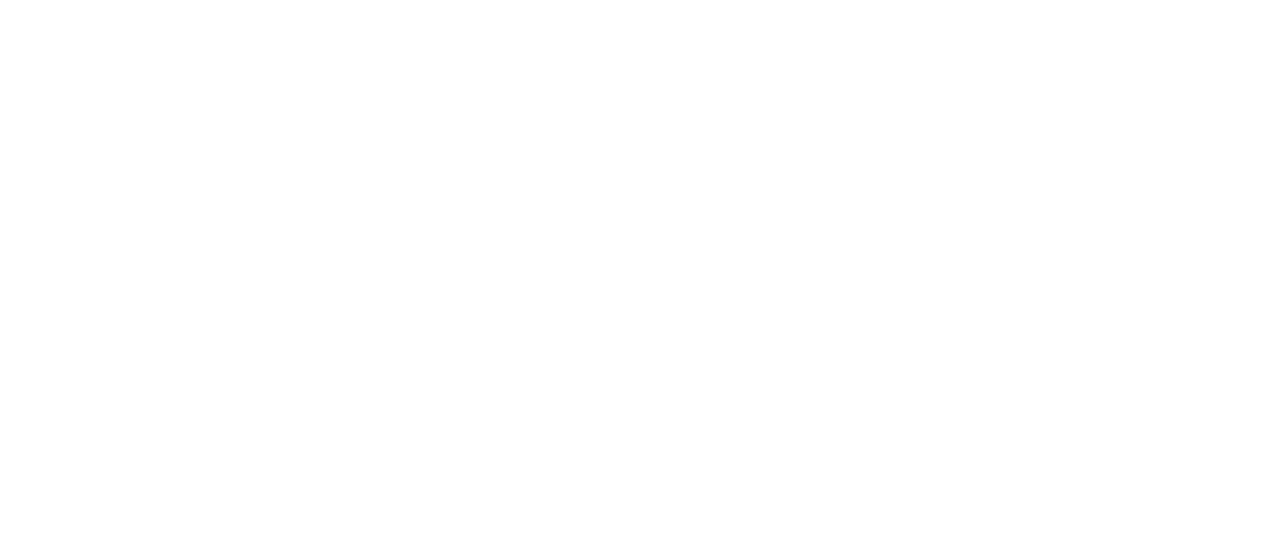
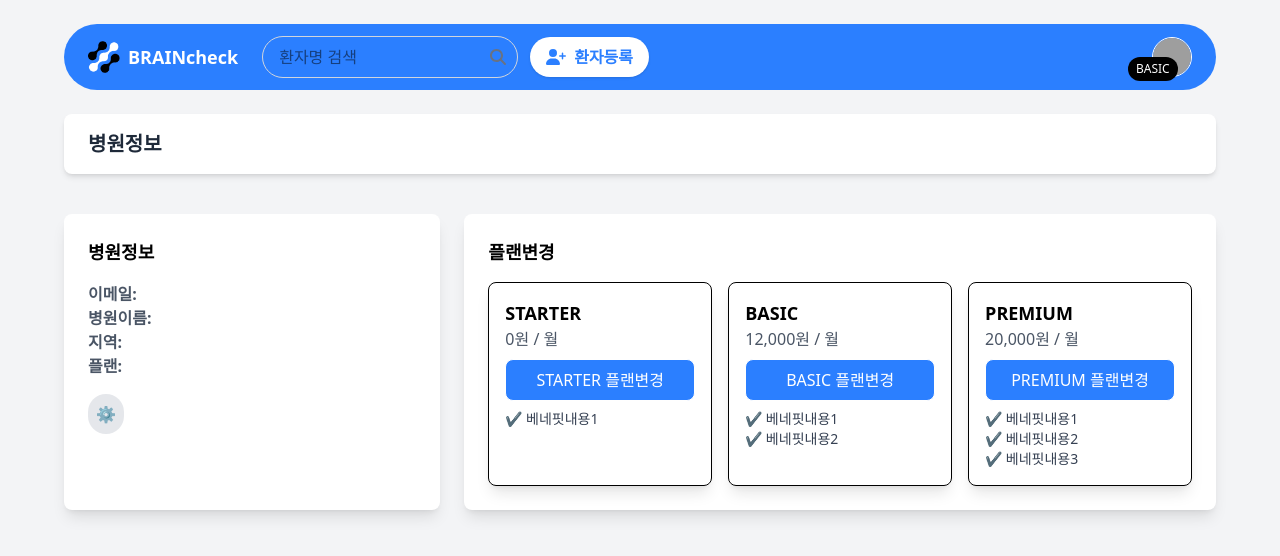
Before and after one commit to totorotail/vue-screening-test, a Vue app: page /hospital-info in a window 1280 px wide. Before the commit this address had no page. Shown: the top 556 px of the page. Built offline with nearby package versions, Linux system fonts and the light colour scheme; grey boxes are pictures that could not be loaded.

Commit message:
feat: hospital-info-page

```diff
--- a/src/components/LoginForm.vue
+++ b/src/components/LoginForm.vue
@@ -14,7 +14,7 @@
     if (!authStore.login(email.value, password.value)) {
         errorMessage.value = authStore.errorMessage;
     } else {
-        router.push('/signup');
+        router.push('/hospital-info'); // 로그인 성공 후 병원정보보기 페이지로 이동
     }
 };
 </script>
--- a/src/components/WideLogo.vue
+++ b/src/components/WideLogo.vue
@@ -1,11 +1,49 @@
 <script setup lang="ts">
+import { defineProps } from 'vue';
+import { FontAwesomeIcon } from '@fortawesome/vue-fontawesome';
+import { faMagnifyingGlass, faUserPlus } from '@fortawesome/free-solid-svg-icons';
+
+// Props 정의
+const props = defineProps({
+    showSearch: Boolean, // 검색창 및 버튼 표시 여부
+    userPlan: String, // 현재 사용 중인 플랜
+    userImage: String // 유저 프로필 이미지
+});
 </script>
 
 <template>
-    <div class="flex flex-col items-start bg-blue-500 p-4 rounded-full w-full max-w-[900px] mx-auto">
-        <div class="flex items-center pl-6">
+    <div class="flex items-center justify-between bg-blue-500 px-6 py-3 rounded-full w-[90%] max-w-[1400px] mx-auto">
+        <!-- 로고 -->
+        <div class="flex items-center">
             <img src="../assets/logo-s.png" alt="BRAINcheck Logo" class="h-8" />
             <span class="text-white text-lg font-bold ml-2">BRAINcheck</span>
+
+            <!-- ✅ 검색창 및 환자등록 버튼 (위치를 더 왼쪽으로 조정) -->
+            <div v-if="props.showSearch" class="flex items-center space-x-3 ml-6">
+                <!-- 검색창 -->
+                <div class="relative flex items-center w-64">
+                    <input type="text" placeholder="환자명 검색"
+                        class="w-full px-4 py-2 rounded-full border border-gray-300 focus:outline-none focus:ring-2 focus:ring-white">
+                    <FontAwesomeIcon :icon="faMagnifyingGlass" class="absolute right-3 text-gray-500" />
+                </div>
+
+                <!-- 환자등록 버튼 -->
+                <button class="bg-white text-blue-500 px-4 py-2 rounded-full font-semibold shadow flex items-center">
+                    <FontAwesomeIcon :icon="faUserPlus" class="mr-2" /> 환자등록
+                </button>
+            </div>
+        </div>
+
+        <!-- ✅ 프로필 이미지 및 플랜 (위치를 더 정확하게 조정) -->
+        <div v-if="props.showSearch" class="relative flex items-center">
+            <img :src="props.userImage" alt="User Profile" class="w-10 h-10 rounded-full border border-white">
+            <span class="bg-black text-white text-xs px-2 py-1 rounded-full absolute -left-6 -bottom-1">
+                {{ props.userPlan }}
+            </span>
         </div>
     </div>
 </template>
+
+<style scoped>
+/* 추가적인 디자인 조정이 필요한 경우 여기에 스타일 추가 */
+</style>
--- a/src/main.ts
+++ b/src/main.ts
@@ -6,6 +6,9 @@
 
 import { library } from '@fortawesome/fontawesome-svg-core'
 import { FontAwesomeIcon } from '@fortawesome/vue-fontawesome'
+import { faUserPlus, faMagnifyingGlass } from '@fortawesome/free-solid-svg-icons'
+
+library.add(faUserPlus, faMagnifyingGlass);
 
 createApp(App)
     .component('font-awesome-icon', FontAwesomeIcon)
--- /dev/null
+++ b/src/pages/HospitalInfoPage.vue
@@ -0,0 +1,76 @@
+<script setup lang="ts">
+import { computed } from 'vue';
+import { useAuthStore } from '../stores/authStore';
+import WideLogo from '../components/WideLogo.vue';
+
+const authStore = useAuthStore();
+const userInfo = computed(() => authStore.user || { email: '', hospitalName: '', location: '', plan: '' });
+
+const availablePlans = [
+    { name: 'STARTER', price: '0원 / 월', benefits: ['✔️ 베네핏내용1'] },
+    { name: 'BASIC', price: '12,000원 / 월', benefits: ['✔️ 베네핏내용1', '✔️ 베네핏내용2'] },
+    { name: 'PREMIUM', price: '20,000원 / 월', benefits: ['✔️ 베네핏내용1', '✔️ 베네핏내용2', '✔️ 베네핏내용3'] }
+];
+
+// 플랜 변경 로직
+const changePlan = (newPlan: string) => {
+    if (userInfo.value.plan !== newPlan) {
+        authStore.user!.plan = newPlan;
+    }
+};
+</script>
+
+<template>
+    <div class="min-h-screen bg-gray-100 flex flex-col items-center">
+        <!-- ✅ 로고 부분 (병원가입 페이지와 동일한 너비 유지) -->
+        <WideLogo class="w-[90%] max-w-[1400px] mt-6 mb-6" :showSearch="true" userPlan="BASIC"
+            userImage="../assets/profile-user.png" />
+
+        <!-- ✅ 타이틀 부분 (병원정보) -->
+        <div
+            class="w-[90%] max-w-[1400px] flex justify-between items-center bg-white px-6 py-4 shadow-md rounded-lg mb-4">
+            <h2 class="text-xl font-semibold text-gray-800">병원정보</h2>
+        </div>
+
+        <!-- ✅ 메인 부분 -->
+        <div class="w-[90%] max-w-[1400px] flex mt-6 space-x-6">
+            <!-- 병원 정보 -->
+            <div class="w-1/3 bg-white shadow-lg rounded-lg p-6">
+                <h2 class="text-lg font-bold mb-4">병원정보</h2>
+                <p><strong class="text-gray-600">이메일:</strong> {{ userInfo.email }}</p>
+                <p><strong class="text-gray-600">병원이름:</strong> {{ userInfo.hospitalName }}</p>
+                <p><strong class="text-gray-600">지역:</strong> {{ userInfo.location }}</p>
+                <p><strong class="text-gray-600">플랜:</strong> {{ userInfo.plan }}</p>
+                <div class="mt-4">
+                    <button class="bg-gray-200 p-2 rounded-full">⚙️</button>
+                </div>
+            </div>
+
+            <!-- 플랜 변경 -->
+            <div class="w-2/3 bg-white shadow-lg rounded-lg p-6">
+                <h2 class="text-lg font-bold mb-4">플랜변경</h2>
+                <div class="flex space-x-4">
+                    <div v-for="plan in availablePlans" :key="plan.name" class="flex-1 p-4 border rounded-lg shadow-lg"
+                        :class="{ 'border-blue-500': userInfo.plan === plan.name }">
+                        <h3 class="text-lg font-bold">{{ plan.name }}</h3>
+                        <p class="text-gray-600">{{ plan.price }}</p>
+
+                        <button v-if="userInfo.plan === plan.name"
+                            class="mt-2 w-full py-2 border rounded-lg bg-gray-200 cursor-not-allowed">
+                            {{ plan.name }} 플랜중
+                        </button>
+
+                        <button v-else @click="changePlan(plan.name)"
+                            class="mt-2 w-full py-2 border rounded-lg bg-blue-500 text-white hover:bg-blue-600">
+                            {{ plan.name }} 플랜변경
+                        </button>
+
+                        <ul class="mt-2 text-sm text-gray-700">
+                            <li v-for="benefit in plan.benefits" :key="benefit">{{ benefit }}</li>
+                        </ul>
+                    </div>
+                </div>
+            </div>
+        </div>
+    </div>
+</template>
--- a/src/pages/SignUpPage.vue
+++ b/src/pages/SignUpPage.vue
@@ -1,11 +1,13 @@
 <script setup lang="ts">
 import { ref } from 'vue';
 import { useRouter } from 'vue-router';
+import { useAuthStore } from '../stores/authStore';
 import TermsAgreement from '../components/TermsAgreement.vue';
 import HospitalForm from '../components/HospitalForm.vue';
 import WideLogo from '../components/WideLogo.vue';
 
 const router = useRouter();
+const authStore = useAuthStore();
 const agreed = ref(false);
 const showForm = ref(false);
 
@@ -13,6 +15,12 @@
     if (agreed.value) {
         showForm.value = true;
     }
+};
+
+// 회원가입 후 병원정보보기 페이지로 이동
+const handleSignUpComplete = (userData: { email: string; hospitalName: string; location: string }) => {
+    authStore.register(userData.email, userData.hospitalName, userData.location);
+    router.push('/hospital-info');
 };
 
 // 회원가입(병원가입) 페이지 닫기 기능
@@ -23,19 +31,19 @@
 
 <template>
     <div class="flex flex-col items-center min-h-screen bg-gray-50 w-full">
-        <!-- 1. 로고 부분 -->
-        <WideLogo class="w-full max-w-[900px] mt-4 mb-4" />
+        <!-- ✅ 로고 부분 (병원정보보기 페이지와 동일한 너비 유지) -->
+        <WideLogo class="w-[90%] max-w-[1400px] mt-4 mb-6" />
 
-        <!-- 2. '병원가입' 문구 & 닫기 버튼 -->
+        <!-- ✅ 타이틀 부분 (병원가입) -->
         <div
-            class="w-full max-w-[900px] flex justify-between items-center bg-white px-6 py-4 shadow-md rounded-lg mb-4">
+            class="w-[90%] max-w-[1400px] flex justify-between items-center bg-white px-6 py-4 shadow-md rounded-lg mb-4">
             <h2 class="text-xl font-semibold text-gray-800">병원가입</h2>
             <button @click="closePage" class="text-gray-500 hover:text-gray-700 text-2xl">&times;</button>
         </div>
 
-        <!-- 3. 메인 부분 (입력 폼을 넓게 조정) -->
-        <div class="w-full max-w-[900px] bg-white p-8 shadow-lg rounded-lg mt-4 flex flex-col items-center">
-            <div v-if="!showForm" class="w-full max-w-[600px]">
+        <!-- ✅ 메인 부분 (병원정보보기 페이지와 동일한 너비 유지) -->
+        <div class="w-[90%] max-w-[1400px] bg-white p-8 shadow-lg rounded-lg mt-4 flex flex-col items-center">
+            <div v-if="!showForm" class="w-full">
                 <TermsAgreement v-model:agreed="agreed" />
 
                 <!-- NEXT 버튼을 둥글고 짧게 조정 -->
@@ -49,7 +57,7 @@
             </div>
 
             <!-- 입력 폼을 올바른 크기로 정렬 -->
-            <HospitalForm v-if="showForm" class="w-full max-w-[600px] mt-4" />
+            <HospitalForm v-if="showForm" class="w-full" @submit="handleSignUpComplete" />
         </div>
     </div>
 </template>
--- a/src/router/router.ts
+++ b/src/router/router.ts
@@ -1,10 +1,12 @@
 import { createRouter, createWebHistory } from 'vue-router';
 import LoginPage from '../pages/LoginPage.vue';
 import SignUpPage from '../pages/SignUpPage.vue';
+import HospitalInfoPage from '../pages/HospitalInfoPage.vue';
 
 const routes = [
     { path: '/', name: 'Login', component: LoginPage },
     { path: '/signup', name: 'SignUp', component: SignUpPage },
+    { path: '/hospital-info', name: 'HospitalInfo', component: HospitalInfoPage },
 ];
 
 const router = createRouter({
--- a/src/stores/authStore.ts
+++ b/src/stores/authStore.ts
@@ -2,6 +2,9 @@
 
 interface User {
   email: string;
+  hospitalName: string;
+  location: string;
+  plan: string;
 }
 
 interface AuthState {
@@ -17,7 +20,12 @@
   actions: {
     login(email: string, password: string): boolean {
       if (email === 'admin@example.com' && password === 'Admin123!') {
-        this.user = { email };
+        this.user = {
+          email,
+          hospitalName: '참조은뇌과병원',
+          location: '경상도',
+          plan: 'BASIC'
+        };
         this.errorMessage = '';
         return true;
       } else {
@@ -25,6 +33,14 @@
         return false;
       }
     },
+    register(email: string, hospitalName: string, location: string) {
+      this.user = {
+        email,
+        hospitalName,
+        location,
+        plan: 'STARTER' // 신규 가입자는 STARTER 플랜
+      };
+    },
     logout() {
       this.user = null;
     },
```
